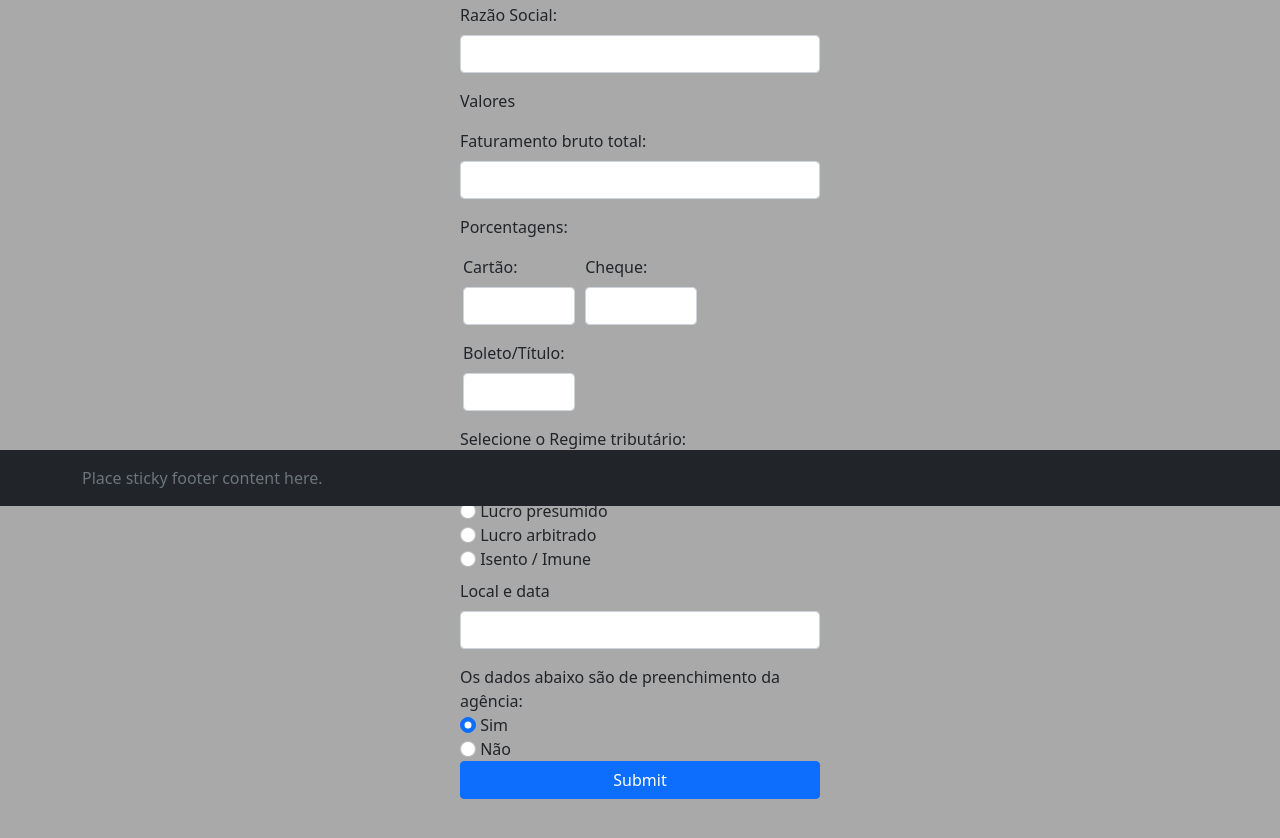
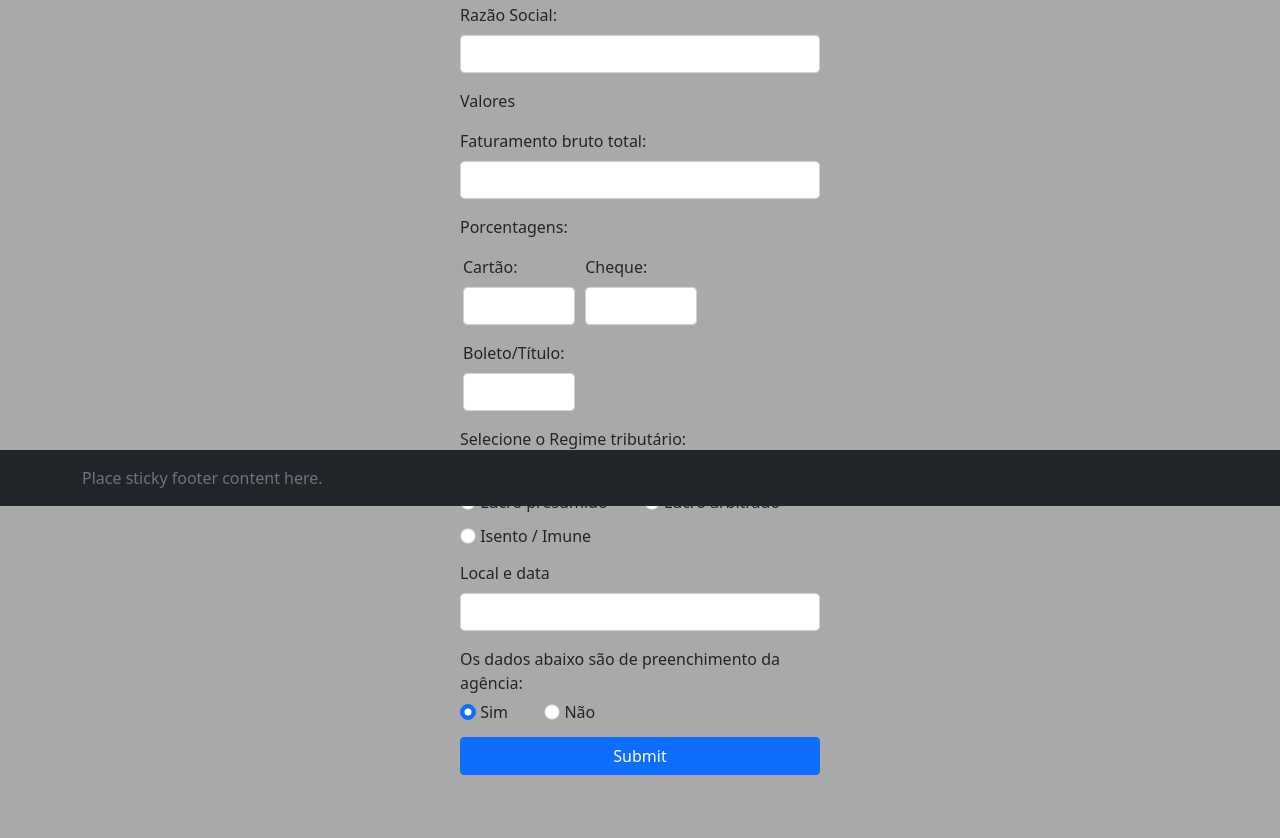
Before and after one commit to silasoli/billing-generator, a plain HTML site: page pages/request-amounts.html in a window 1280 px wide. Shown: the part 294-1132 px from the top of the page. Drawn offline with nearby package versions, Linux system fonts and the light colour scheme.

Commit message:
feat: fixed agency side to side

```diff
--- a/assets/styles/request-amouts.css
+++ b/assets/styles/request-amouts.css
@@ -14,26 +14,22 @@
   width: 14vh;
 }
 
-.amounts-div-container {
-  display: flex;
+.navbar {
+  width: 100%;
 }
 
-.navbar{
-    width: 100%;
+.tax-regime-check, .agency-check {
+  display: inline-block;
+  vertical-align: top;
+  margin-right: 4vh;
+  padding-bottom: 5px;
+  padding-top: 5px;
 }
 
-.tax-regime-check {
-    /* margin-right: 5vh; */
-}
-
-#tax-regime-section {
-    margin-bottom: 1vh;
-}
-
-#send-form{
-    width: 45vh;
+#send-form {
+  width: 45vh;
 }
 
 body {
-    background-color: darkgray;
+  background-color: darkgray;
 }
--- a/pages/request-amounts.html
+++ b/pages/request-amounts.html
@@ -76,7 +76,7 @@
         </section>
 
 
-        <section id="tax-regime-section">
+        <section id="tax-regime-section" class="mb-2">
             <div>
                 <label>Selecione o Regime tributário:</label>
             </div>
@@ -117,17 +117,17 @@
             <input type="email" class="form-control" id="location-date">
         </div>
 
-        <section id="agency">
+        <section id="agency" class="mb-2">
             <div>
                 <label>Os dados abaixo são de preenchimento da agência:</label>
             </div>
-            <div class="">
+            <div class="agency-check">
                 <input class="form-check-input" type="radio" name="agency" id="simple" checked>
                 <label class="form-check-label" for="simple">
                     Sim
                 </label>
             </div>
-            <div class="">
+            <div class="agency-check">
                 <input class="form-check-input" type="radio" name="agency" id="real-profit">
                 <label class="form-check-label" for="real-profit">
                     Não
```
